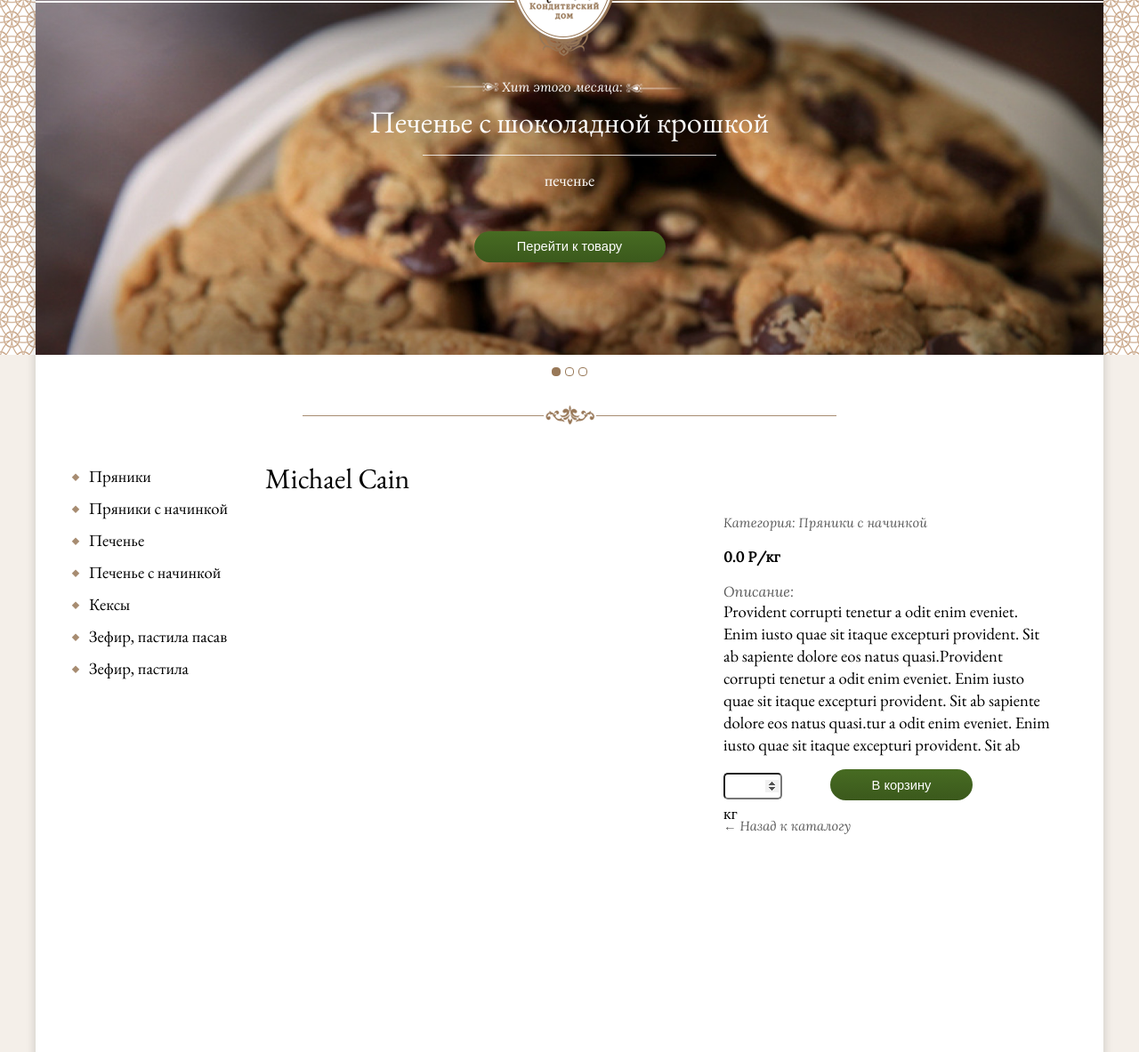
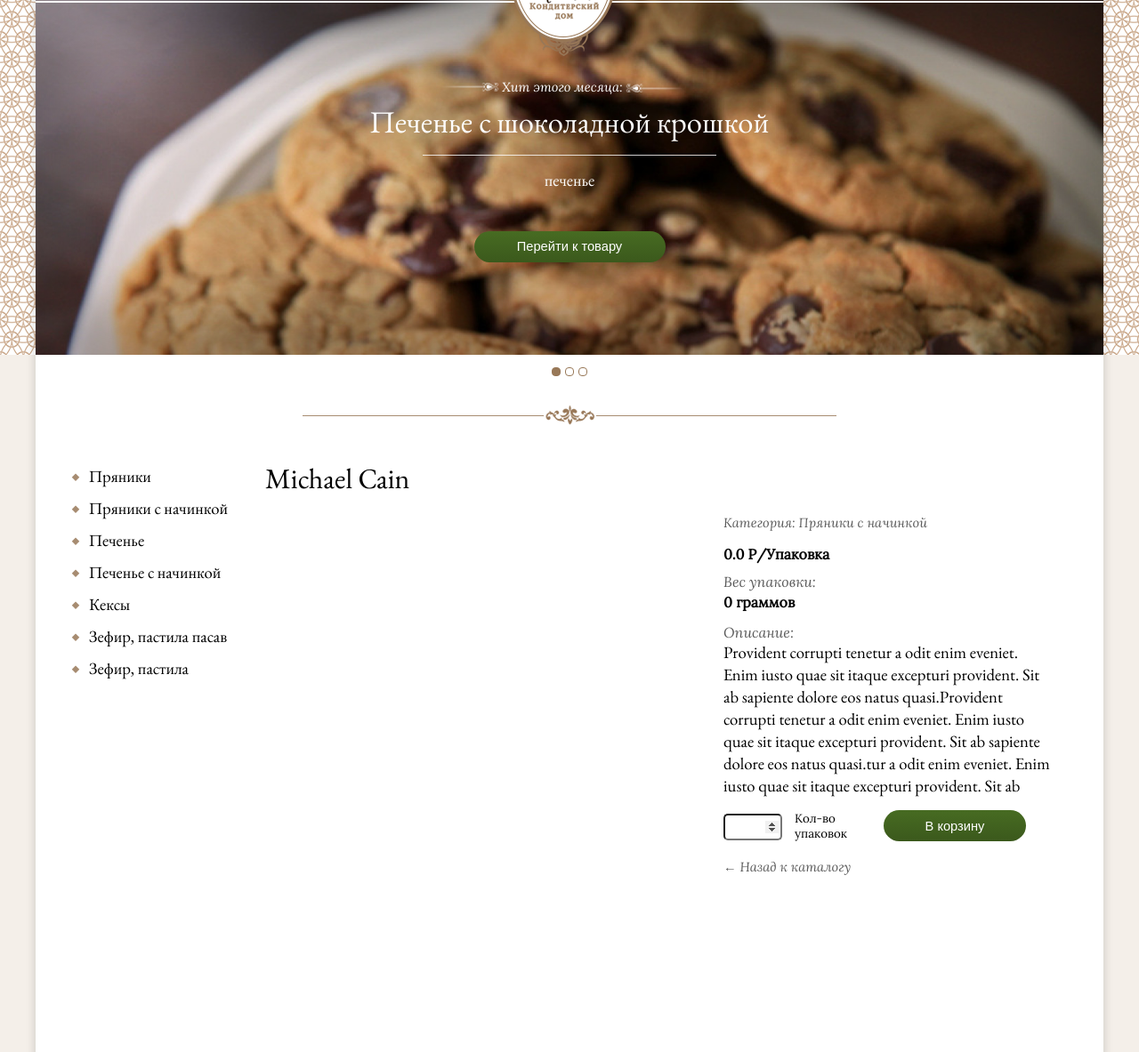
Before and after one commit to Kit-Angelov/work-bake, a Django app: page /product/11/ in a window 1280 px wide. Shown: the part 146-1329 px from the top of the page at 89% size. Run offline with Django 3.2, Linux system fonts and the light colour scheme; data comes from the database, SQL or seed files in the repository; parts of the project's set-up code (start-up, migrations or seed data) failed here and were passed over; some libraries are stand-ins or nearby versions; grey boxes are pictures that could not be loaded.

Commit message:
add count pkg

```diff
--- a/cookie/models.py
+++ b/cookie/models.py
@@ -23,9 +23,10 @@ class Category(models.Model):
 class Product(models.Model):
     name = models.CharField(max_length=100, verbose_name='Имя')
     photo_for_slider = models.ImageField(upload_to='cookie/media', null=True, blank=True, verbose_name='Фото для слайдера')
-    description = models.TextField(max_length=300, null=True, verbose_name='Описание')
+    description = models.TextField(max_length=210, null=True, verbose_name='Описание')
     alter_descript = models.TextField(max_length=100, null=True, verbose_name='Краткое описание в каталоге')
     price = models.FloatField(default=0, verbose_name='Цена')
+    weight = models.IntegerField(default=0, verbose_name='грамм в упаковке')
     date_upload = models.DateTimeField(default=timezone.now(), verbose_name='Дата загрузки')
     display = models.BooleanField(default=False, verbose_name='Показывать')
     hit = models.BooleanField(default=False, verbose_name='Хит недели')
@@ -59,12 +60,12 @@ class Order(models.Model):
 class OrderElem(models.Model):
     product = models.ForeignKey(Product, on_delete=models.CASCADE, null=True, verbose_name='Продукт')
     order = models.ForeignKey(Order, on_delete=models.CASCADE, null=True, verbose_name='Заказ')
-    weight = models.FloatField(null=True, verbose_name='Вес')
+    count = models.IntegerField(null=True, verbose_name='Вес')
     sum = models.FloatField(default=0, verbose_name='Сумма')
 
     @property
     def sum(self):
-        return self.weight * self.product.price
+        return self.count * self.product.price
 
     def add_total_sum(self):
         self.order.sum += self.order.sum + self.sum
--- a/cookie/send_email.py
+++ b/cookie/send_email.py
@@ -17,7 +17,7 @@ def send_email(type, from_to, **kwargs):
         elem_list = kwargs['elem_list']
         order = str()
         for attr in elem_list:
-            order += '--------\nПродукт: {0}\nВес: {1} КГ\nСумма: {2} Р\n-------'.format(str(attr[0]), str(attr[1]), str(attr[2]))
+            order += '--------\nПродукт: {0}\nКод-во: {1} Упк.\nСумма: {2} Р\n-------'.format(str(attr[0]), str(attr[1]), str(attr[2]))
         send_mail('Заказ',
                   'Имя: {0}\nАдрес: {1}\nТелефон: {2}\nДата заказа: {3}\nСумма заказа: {4} Р.\n{5}'.format(
                       kwargs['name'],
--- a/cookie/static/cookie/css/cookie_index.css
+++ b/cookie/static/cookie/css/cookie_index.css
@@ -1331,10 +1346,21 @@ p{
     color: #5b5b5b;
 }
 
+.product-weight{
+    height: auto;
+    margin-bottom: 15px;
+    margin-top: 4px;
+}
+
+.product-weight b{
+    font-family: Lora_regular;
+    font-size: 12pt;
+}
+
 .product-price{
     height: auto;
-    margin-top: 20px;
-    margin-bottom: 20px;
+    margin-top: 17px;
+    margin-bottom: 12px;
 }
 
 .product-price b{
@@ -1373,17 +1400,18 @@ p{
 
 .product-form-price{
     height: 30px;
-    width: 90px;
+    width: 150px;
     margin-right: 30px;
     float: left;
 }
 
 .product-form-price p{
     font-family: Lora_regular;
-    font-size: 12pt;
-    float: left;
-    margin: 0;
-    margin-top: 7px;
+    font-size: 10pt;
+    float: left;
+    margin: 0;
+    padding-left: 5px;
+    margin-top: 1px;
 }
 
 .product-form-price input{
--- a/cookie/telebot.py
+++ b/cookie/telebot.py
@@ -21,7 +21,7 @@ def send_telegram(type, **kwargs):
         elem_list = kwargs['elem_list']
         order = str()
         for attr in elem_list:
-            order += '--------\nПродукт: {0}\nВес: {1} КГ\nСумма: {2} Р\n-------'.format(str(attr[0]), str(attr[1]), str(attr[2]))
+            order += '--------\nПродукт: {0}\nКол-во: {1} Упк.\nСумма: {2} Р\n-------'.format(str(attr[0]), str(attr[1]), str(attr[2]))
         bot.send_message(chat_id,
                          'Заказ\nИмя: {0}\nАдрес: {1}\nТелефон: {2}\nДата заказа: {3}\nСумма заказа: {4} Р.\n{5}'.format(
                              kwargs['name'],
--- a/cookie/templates/cookie/basket.html
+++ b/cookie/templates/cookie/basket.html
@@ -22,7 +22,7 @@
                             </div>
                             <div class="item-basket item-basket-weight">
                                 <p>
-                                    {{ elem.weight|gramm }} граммов
+                                    Кол-во упаковок: {{ elem.count }}
                                 </p>
                             </div>
                             <div class="item-basket item-basket-sum">
@@ -92,7 +92,7 @@
                         </div>
                         <div class="modal-order-form-elem second-modal-order-form-elem">
                             <p>Телефон</p>
-                            <input required type="tel" id="phone_order " name="phone">
+                            <input required type="tel" id="phone-order" name="phone-order">
                         </div>
                         <div class="modal-order-form-elem third-modal-order-form-elem">
                             <p>Имя (не ФИО)</p>
@@ -183,7 +183,7 @@ $(document).ready(function() { // вся мaгия пoсле зaгрузки с
 </script>
 <script type="text/javascript">
 jQuery(function($){
-   $("#phone_order").mask("+7(999) 999-9999");
+   $("#phone-order").mask("+7(999) 999-9999");
 });
 </script>
 <script>
--- a/cookie/templates/cookie/basket_closed.html
+++ b/cookie/templates/cookie/basket_closed.html
@@ -22,7 +22,7 @@
                             </div>
                             <div class="item-basket-closed item-basket-closed-weight">
                                 <p>
-                                    {{ elem.weight|gramm }} граммов
+                                    Кол-во упаковок: {{ elem.count }}
                                 </p>
                             </div>
                             <div class="item-basket-closed item-basket-closed-sum">
--- a/cookie/templates/cookie/product.html
+++ b/cookie/templates/cookie/product.html
@@ -47,15 +47,17 @@
                         </div>
                         <div class="product-main">
                             <div class="product-main-elem product-cat-name"><p>Категория: {{ product.category.name }}</p></div>
-                            <div class="product-main-elem product-price"><b>{{ product.price }} Р/кг</b></div>
+                            <div class="product-main-elem product-price"><b>{{ product.price }} Р/Упаковка</b></div>
+                            <div class="product-main-elem product-title-descript"><p>Вес упаковки:</p></div>
+                            <div class="product-main-elem product-weight"><b>{{ product.weight }} граммов</b></div>
                             <div class="product-main-elem product-title-descript"><p>Описание:</p></div>
                             <div class="product-main-elem product-text-descript"><p>{{ product.description }}</p></div>
                             <div class="row-input-button">
                                 <form method="post" id="weight-form">
                                     {% csrf_token %}
                                 <div class="product-main-elem product-form-price">
-                                    <input id='weight-product' required type="number" pattern="^\d+$" name="{{ product.id }}" min="0.1" max="10" step="0.1">
-                                    <p>кг</p>
+                                    <input id='weight-product' required type="number" pattern="^\d+$" name="{{ product.id }}" min="1" max="10" step="1">
+                                    <p>Кол-во<br/>упаковок</p>
                                 </div>
                                 <div class="product-main-elem product-button-basket">
                                     <div class="button-product-wrap" id="button-wrapp">
--- a/cookie/views.py
+++ b/cookie/views.py
@@ -169,10 +169,10 @@ def add_to_basket(request):
     if request.method == 'GET':
         weight = request.GET.get('weight')
         if weight == '':
-            weight = 0.0
+            weight = 0
         product_id = request.GET.get('product_id')
         product = Product.objects.get(id=product_id)
-        new_order_elem = OrderElem(product=product, order=order, weight=float(weight))
+        new_order_elem = OrderElem(product=product, order=order, count=int(weight))
         new_order_elem.save()
         print(new_order_elem.order.uuid)
     try:
@@ -215,7 +215,7 @@ def closed_order(request):
         order_elems = order.orderelem_set.all()
         elem_list = list()
         for elem in order_elems:
-            attr = [str(elem.product.name), str(elem.weight), str(elem.sum)]
+            attr = [str(elem.product.name), str(elem.count), str(elem.sum)]
             elem_list.append(attr)
         send_email(type="order", from_to=['isaev-v97@mail.ru', 'mila.te@yandex.ru'],
                    name=order.name,
```
Also changed, not shown: other parts of cookie/static/cookie/css/cookie_index.css (+22 -6 lines), cookie/templates/cookie/catalog.html (+6 -1 lines), cookie/templates/cookie/index.html (+16 -0 lines), cookie/templates/cookie/search.html (+6 -1 lines), db.sqlite3.
